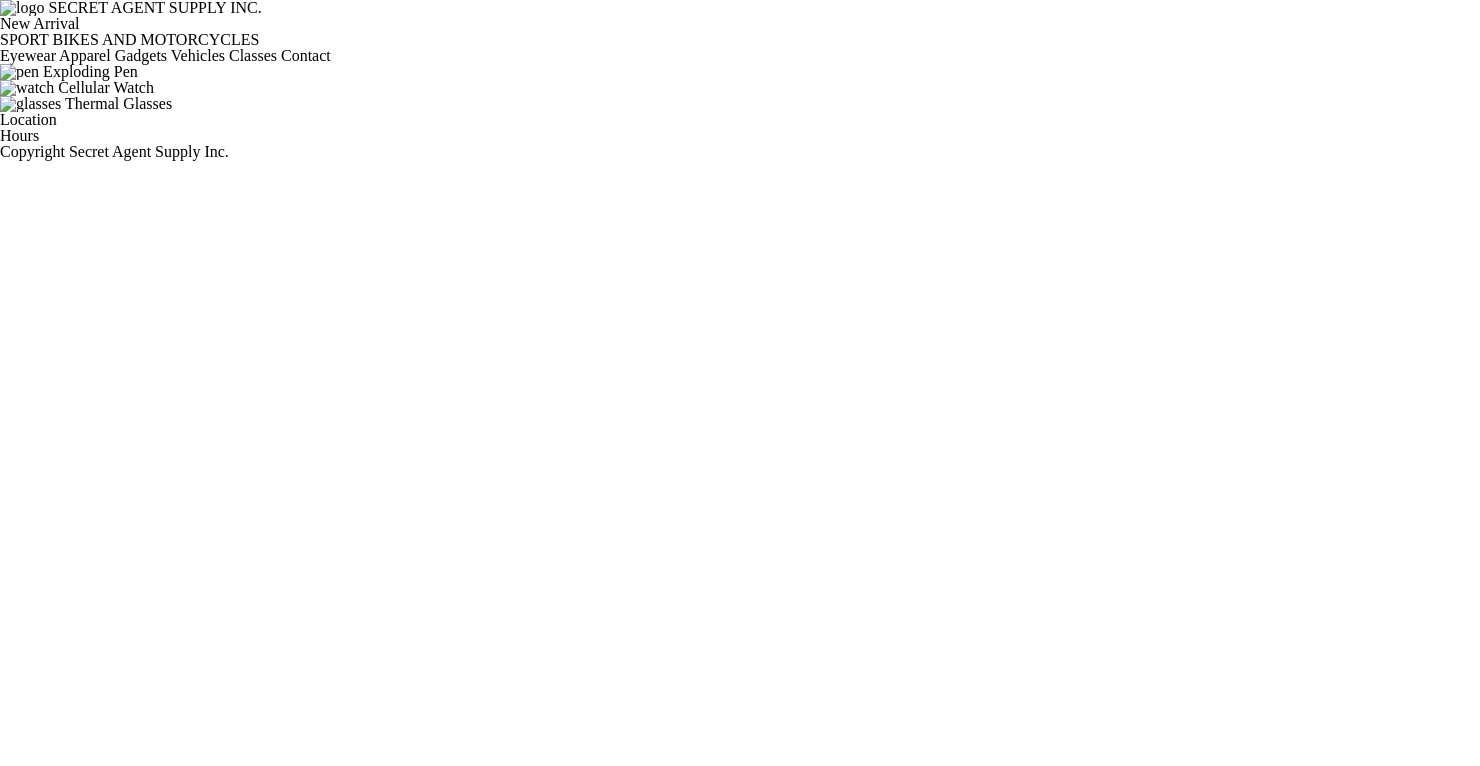
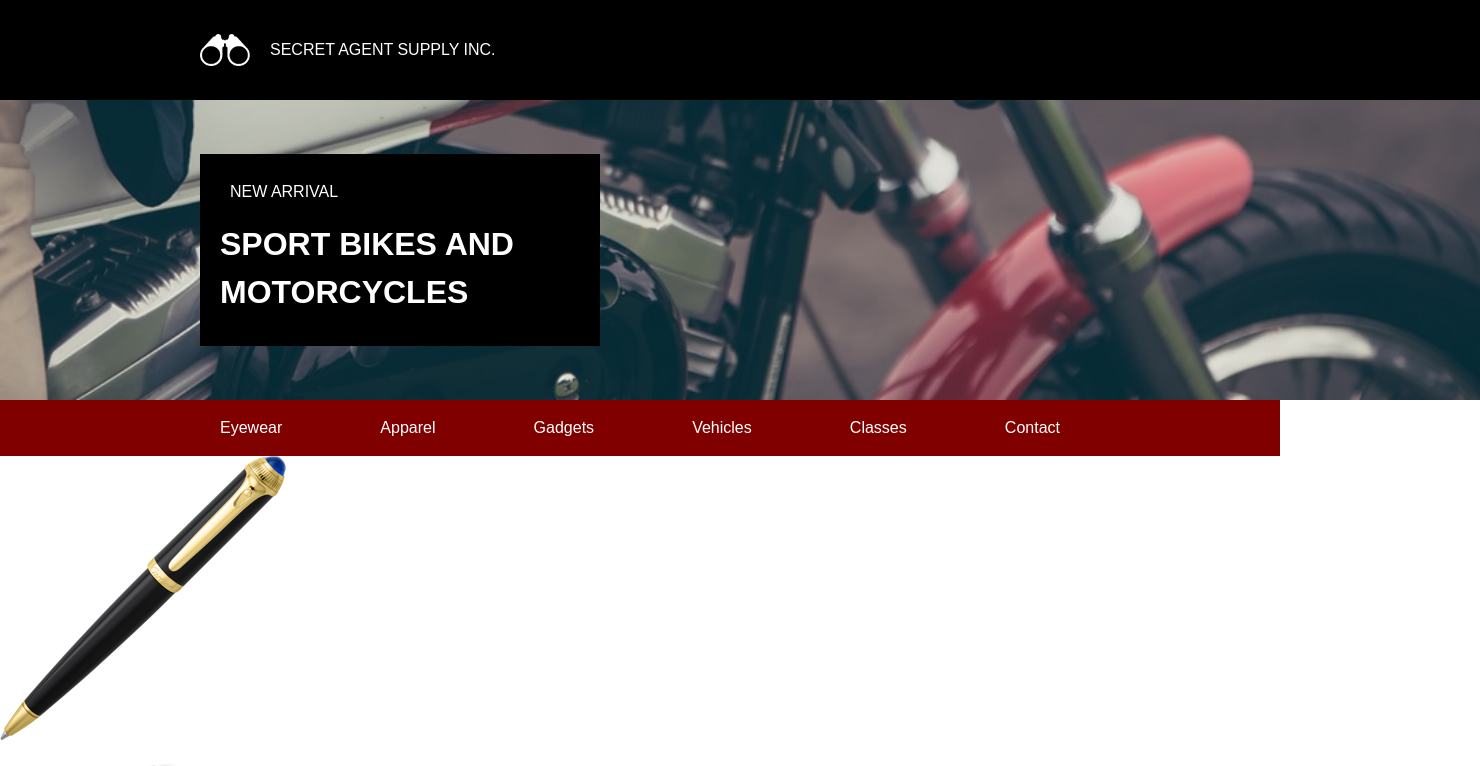
Before and after one commit to hanjcat/secretagentsupply, a plain HTML site: page index.html in a window 1280 px wide. Shown: the top 766 px of the page, 1480 px wide, since content can reach past the window. Drawn offline with Linux system fonts and the light colour scheme.

Commit message:
header and images

```diff
--- a/index.html
+++ b/index.html
@@ -1,20 +1,22 @@
 <!DOCTYPE html>
 <html>
   <head>
+    <meta charset="utf-8">
     <link href="./resources/css/reset.css" type="text/css" rel="stylesheet">
-    <link href-"./resources/css/style.css" type="text/css" rel="stylesheet">
-    <meta charset="utf-8">
-    <title></title>
+    <link href="./resources/css/style.css" type="text/css" rel="stylesheet">
+    <title>SECRET AGENT SUPPLY</title>
   </head>
   <body>
     <header>
-      <img src="./img/logo.png" alt="logo">
+      <img src="resources/img/logo.png" alt="logo">
       <span>SECRET AGENT SUPPLY INC.</span>
     </header>
     <main>
       <div id="top">
-        <span>New Arrival</span>
-        <h1>SPORT BIKES AND MOTORCYCLES</h1>
+        <div>
+          <span>NEW ARRIVAL</span>
+          <h1>SPORT BIKES AND MOTORCYCLES</h1>
+        </div>
       </div>
       <nav>
         <span>Eyewear</span>
@@ -26,15 +28,15 @@
       </nav>
       <div id="products">
         <div class="card pen">
-          <img src="./img/pen.png" alt="pen">
+          <img src="./resources/img/pen.png" alt="pen">
           <span>Exploding Pen</span>
         </div>
         <div class="card watch">
-          <img src="./img/watch.png" alt="watch">
+          <img src="./resources/img/watch.png" alt="watch">
           <span>Cellular Watch</span>
         </div>
         <div class="card glasses">
-          <img src="./img/glasses.png" alt="glasses">
+          <img src="./resources/img/glasses.png" alt="glasses">
           <span>Thermal Glasses</span>
         </div>
       </div>
--- a/resources/css/style.css
+++ b/resources/css/style.css
@@ -1,5 +1,7 @@
 html {
+  font-family: sans-serif;
   font-size: 16px;
+  color: white;
 }
 
 div {
@@ -8,15 +10,36 @@ div {
 
 span {
   style: block;
-  padding: 15px;
+  padding: 20px;
+}
+
+body {
 }
 
 header {
+  width: 100%;
+  height: 100px;
+  padding-left: 200px;
+  display: flex;
+  flex-flow: row nowrap;
+  justify-content: flex-start;
+  align-items: center;
   background-color: black;
 }
 
+header img {
+  background-color: black;
+  max-width: 50px;
+  max-height: 50px;
+}
+
 nav {
-  background-color: red;
+  padding: 0px 200px;
+  background-color: maroon;
+  display: flex;
+  flex-flow: row;
+  justify-content: space-between;
+  align-items: center;
 }
 
 footer {
@@ -26,3 +49,36 @@ footer {
 .products {
   display: flex;
 }
+
+#top {
+  background-image: url("../img/moto.jpeg");
+  background-repeat: no-repeat;
+  background-size: cover;
+  background-position: bottom;
+  width: 100%;
+  min-height: 300px;
+  padding-left: 200px;
+  display: flex;
+  justify-content: flex-start;
+  align-items: center;
+}
+
+#top div {
+  display: flex;
+  flex-basis: 400px;
+  flex-flow: column nowrap;
+}
+
+#top span {
+  padding: 30px 20px 20px 30px;
+  background-color: black;
+}
+
+#top h1 {
+  style: block;
+  padding: 0px 20px 30px 20px;
+  background-color: black;
+  font-size: 2rem;
+  font-weight: bold;
+  line-height: 1.5;
+}
```
